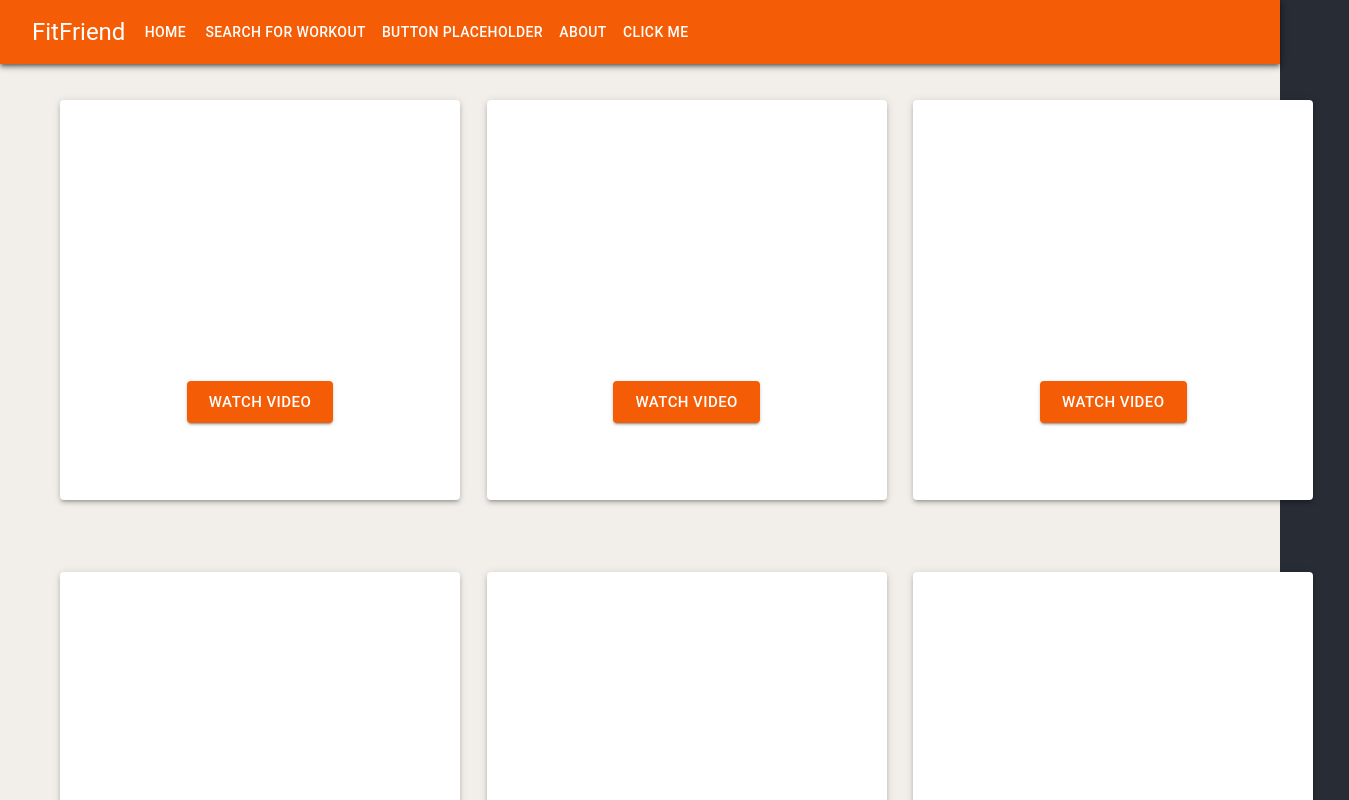
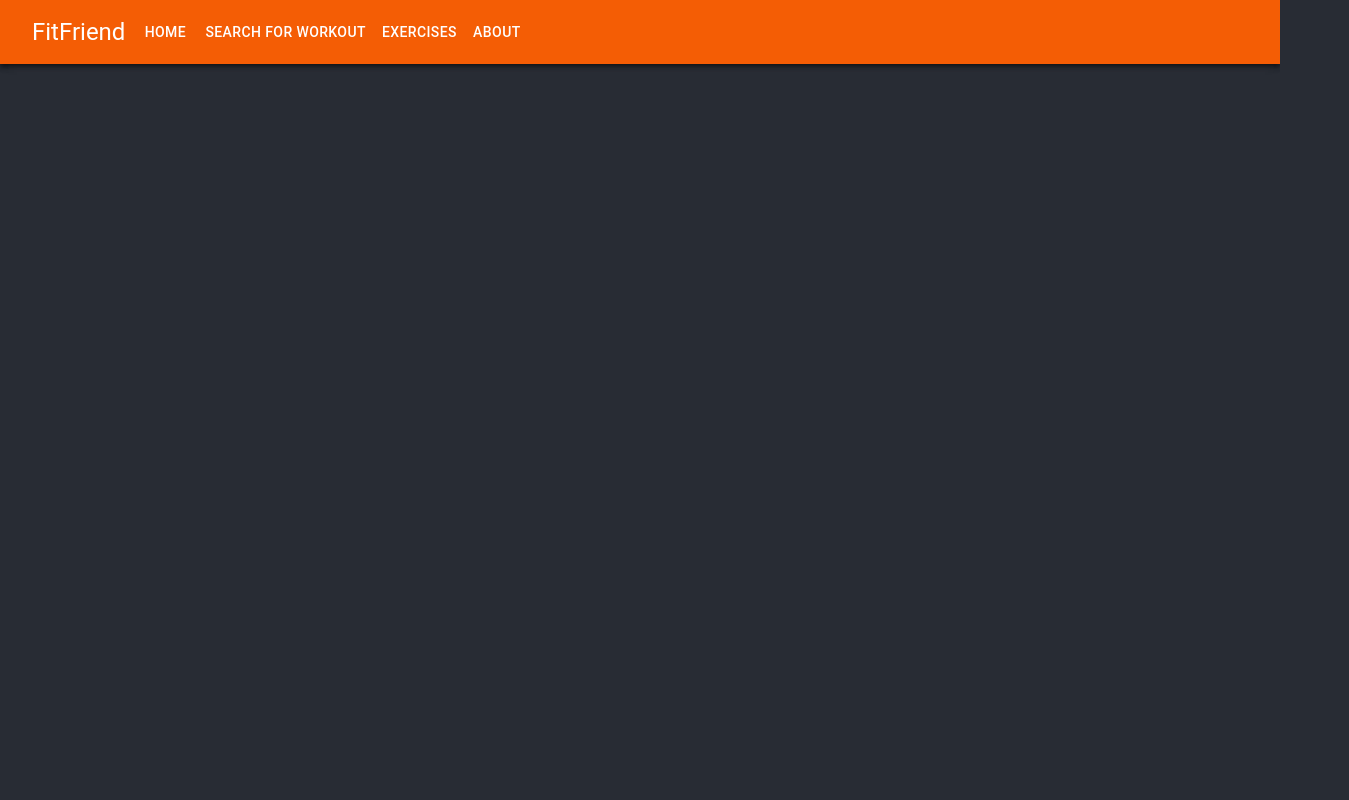
Before and after one commit to qhetrick/CSE_5914_Fitness_App, a React (Create React App) app in the folder frontend/: page / in a window 1280 px wide. Shown: the top 800 px of the page, 1349 px wide, since content can reach past the window. Built offline with nearby package versions, Linux system fonts and the light colour scheme.

Commit message:
Commit for homepage update

```diff
--- a/frontend/src/components/Navbar.js
+++ b/frontend/src/components/Navbar.js
@@ -14,16 +14,10 @@ export default function Navbar() {
         <Button color="inherit" href="/search" rel="noreferrer">
           Search for Workout
         </Button>
-        <Button color="inherit">Button Placeholder</Button>
+        <Button color="inherit" href="/exercise">
+          Exercises
+        </Button>
         <Button color="inherit">About</Button>
-        <Button
-          color="inherit"
-          href="https://www.youtube.com/watch?v=dQw4w9WgXcQ"
-          target="_blank"
-          rel="noreferrer"
-        >
-          Click me
-        </Button>
       </Toolbar>
     </AppBar>
   );
--- /dev/null
+++ b/frontend/src/pages/Exercises.js
@@ -0,0 +1,18 @@
+import "../css/App.css";
+import "../css/VideoCard.css";
+import CSVDisplay from "../components/CSVDisplay";
+import { Box } from "@mui/material";
+import Navbar from "../components/Navbar";
+
+function Exercises() {
+  return (
+    <div className="Exercises">
+      <Box sx={{ flexGrow: 1, boxShadow: 3 }}>
+        <Navbar />
+      </Box>
+      <CSVDisplay />
+    </div>
+  );
+}
+
+export default Exercises;
--- a/frontend/src/pages/Home.js
+++ b/frontend/src/pages/Home.js
@@ -1,16 +1,20 @@
 import "../css/App.css";
 import "../css/VideoCard.css";
-import CSVDisplay from "../components/CSVDisplay";
 import { Box } from "@mui/material";
 import Navbar from "../components/Navbar";
 
 function Home() {
   return (
-    <div className="App">
+    <div className="Home">
       <Box sx={{ flexGrow: 1, boxShadow: 3 }}>
         <Navbar />
+        <div
+          style={{
+            backgroundImage: "url(Frontend/src/pages/FitFriend_Logo.jpeg )",
+            backgroundRepeat: "no-repeat",
+          }}
+        ></div>
       </Box>
-      <CSVDisplay />
     </div>
   );
 }
--- a/frontend/src/pages/Pages.js
+++ b/frontend/src/pages/Pages.js
@@ -2,6 +2,7 @@ import { BrowserRouter as Router, Routes, Route } from "react-router-dom";
 import { createTheme } from "@mui/material/styles";
 import Home from "./Home.js";
 import Search from "./Search.js";
+import Exercises from "./Exercises.js";
 import { ThemeProvider } from "@emotion/react";
 
 const theme = createTheme({
@@ -28,6 +29,7 @@ export const Pages = () => {
         <Routes>
           <Route path="/" element={<Home />} />
           <Route path="/search" element={<Search />}></Route>
+          <Route path="/exercise" element={<Exercises />}></Route>
         </Routes>
       </ThemeProvider>
     </Router>
```
Also changed, not shown: frontend/src/pages/Search.js (+10 -12 lines), frontend/src/pages/FitFriend_Logo.jpeg (added).
